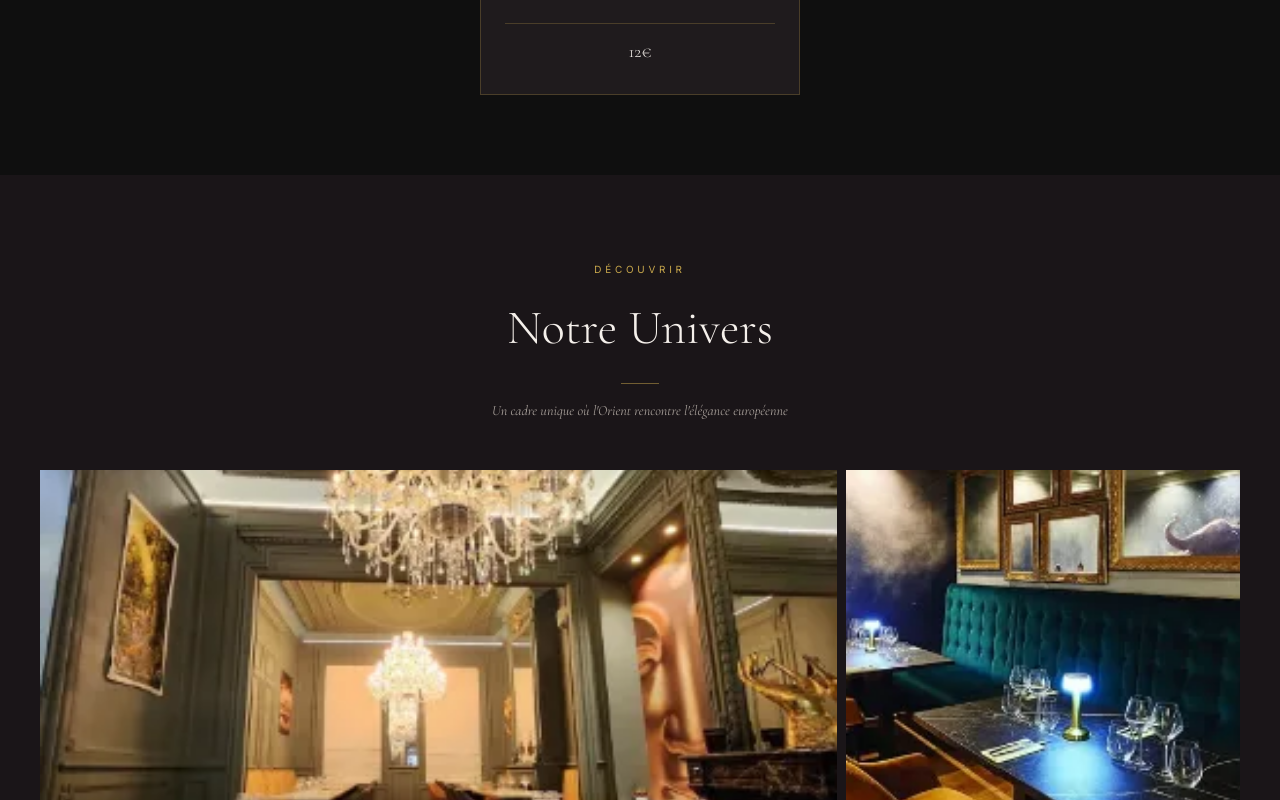
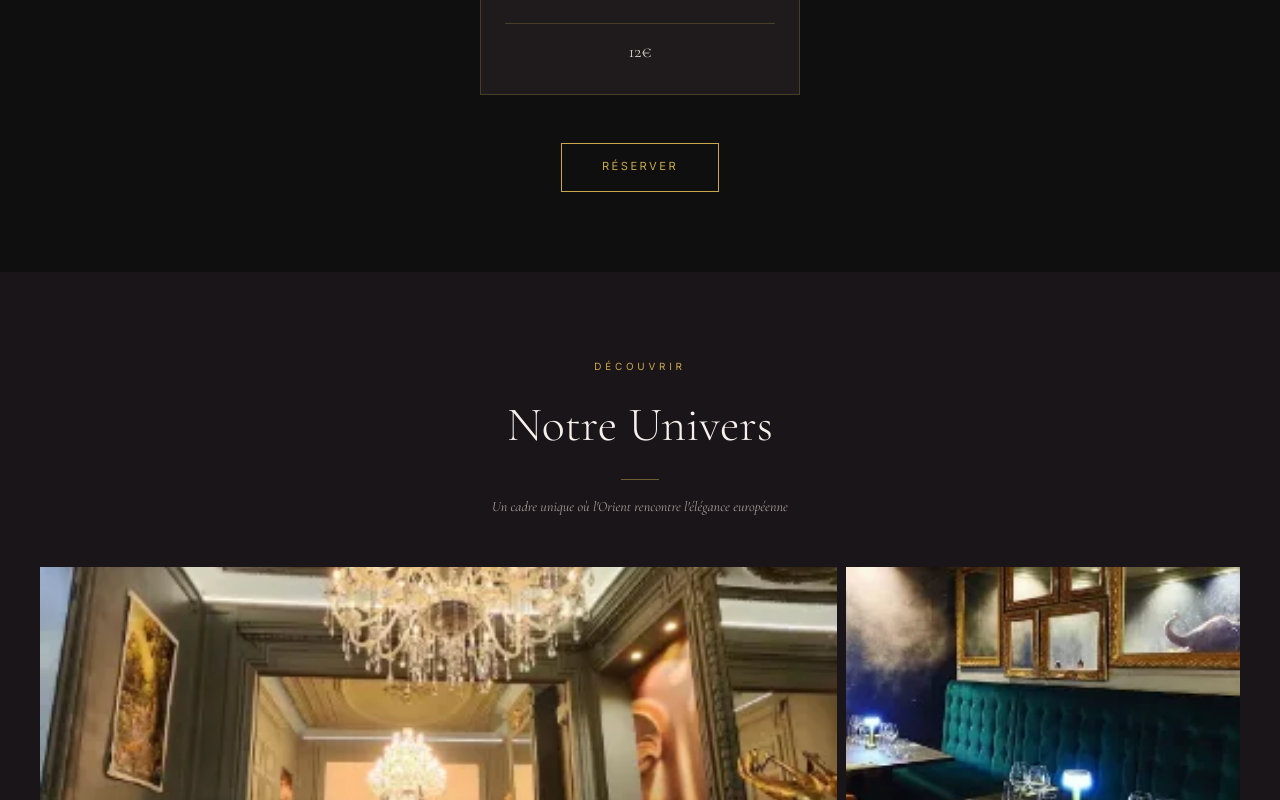
Before and after one commit to ShizuSMV/vilathai-lounge, a React (Vite) app: page / in a window 1280 px wide. Shown: the part 4500-5300 px from the top of the page. Built offline with nearby package versions, Linux system fonts and the light colour scheme.

Commit message:
feat: CTA cocktails vers reservation, couleur ZenChef gold

```diff
--- a/src/components/Cocktails.jsx
+++ b/src/components/Cocktails.jsx
@@ -25,6 +25,8 @@ export default function Cocktails() {
           ))}
         </div>
 
+        <a href="#reservation" className="cocktails__cta">{t('nav.reserve')}</a>
+
       </div>
     </section>
   )
--- a/src/components/Cocktails.scss
+++ b/src/components/Cocktails.scss
@@ -98,4 +98,23 @@
     border-top: $border-gold;
     padding-top: 0.85rem;
   }
+
+  &__cta {
+    display: inline-block;
+    margin-top: 3rem;
+    padding: 0.9rem 2.5rem;
+    border: 1px solid $color-gold;
+    font-family: $font-sans;
+    font-size: 0.7rem;
+    font-weight: 400;
+    letter-spacing: 0.22em;
+    text-transform: uppercase;
+    color: $color-gold;
+    transition: background $transition, color $transition;
+
+    &:hover {
+      background: $color-gold;
+      color: $color-black;
+    }
+  }
 }
--- a/src/components/Reservation.jsx
+++ b/src/components/Reservation.jsx
@@ -30,7 +30,7 @@ export default function Reservation() {
             </div>
             <div className="resv__widget">
               <iframe
-                src={`https://bookings.zenchef.com/results?rid=${ZENCHEF_RID}&pid=1001`}
+                src={`https://bookings.zenchef.com/results?rid=${ZENCHEF_RID}&pid=1001&color=c9a84c`}
                 title="Réservation Vila Thaï Lounge"
                 width="100%"
                 frameBorder="0"
```
